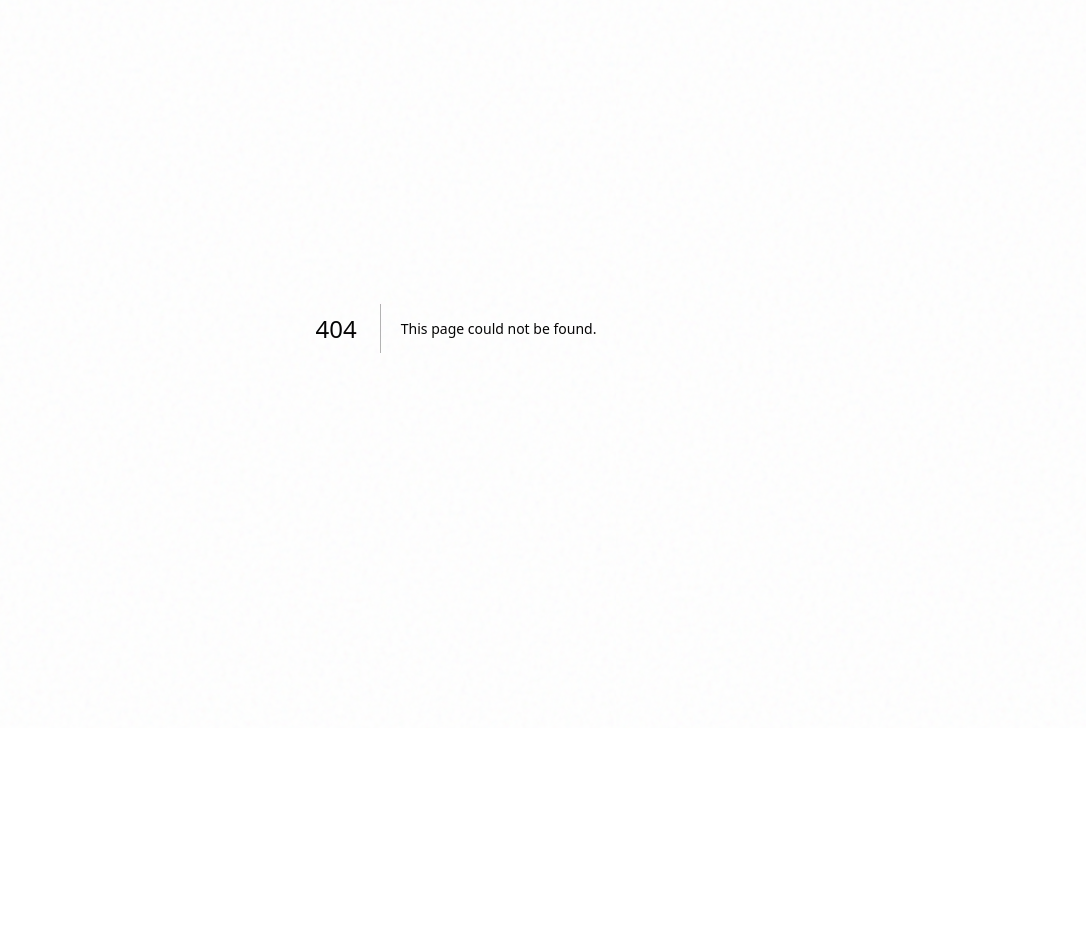
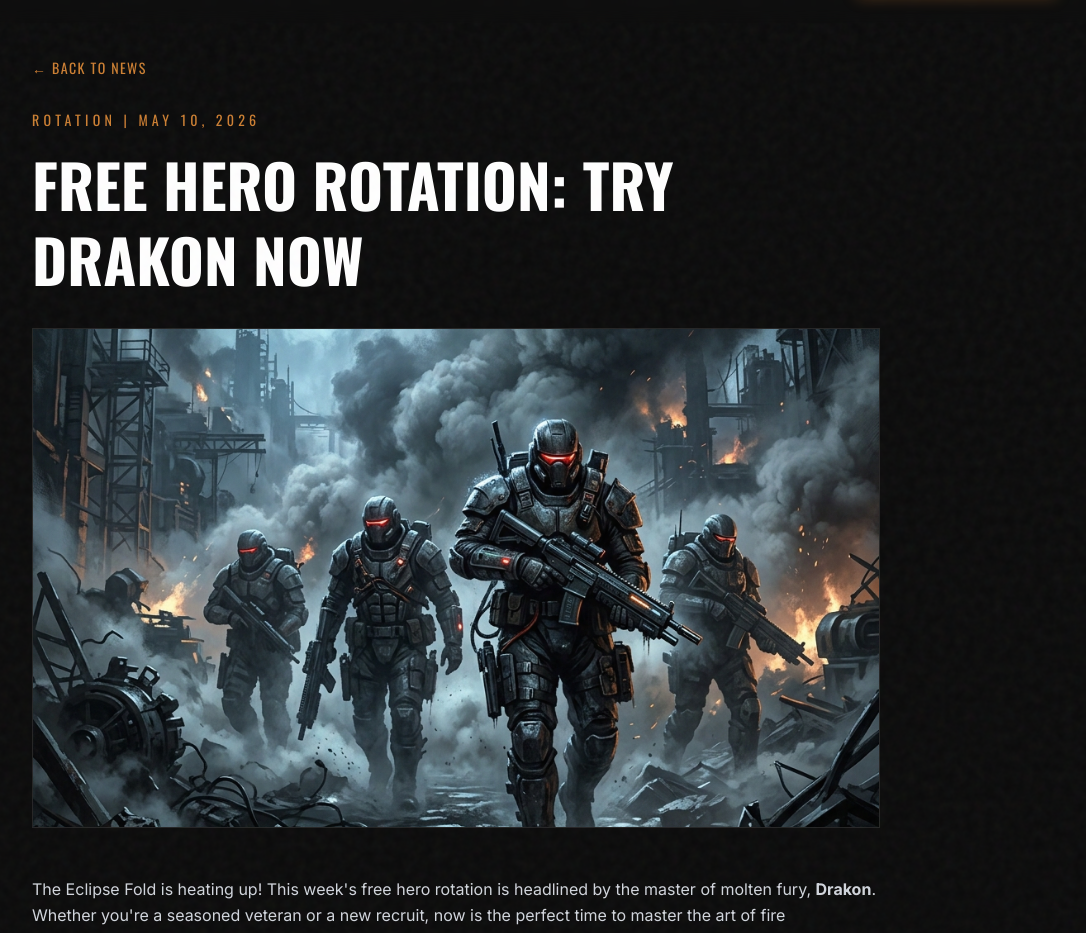
Before and after one commit to mutlukurt/nightfall-arena, a Next.js app: page /news/1 in a window 1280 px wide. Before the commit this address had no page. Shown: the part 72-1005 px from the top of the page, without its empty margins (184-1270 px from the left). Before the commit the page ends 800 px from the top, so only its background shows below. Built offline with nearby package versions, Linux system fonts and the light colour scheme.

Commit message:
feat: Implement dynamic news article pages with detailed content and linking

```diff
--- /dev/null
+++ b/src/app/news/[id]/page.tsx
@@ -0,0 +1,133 @@
+import React from "react";
+import Image from "next/image";
+import Link from "next/link";
+import { Navbar } from "@/components/Navbar";
+import { Footer } from "@/components/Footer";
+import { Button } from "@/components/Button";
+import { notFound } from "next/navigation";
+
+const allNews = [
+  {
+    id: "1",
+    title: "FREE HERO ROTATION: TRY DRAKON NOW",
+    category: "ROTATION",
+    date: "MAY 10, 2026",
+    description: "This week’s free hero rotation brings new champions into the arena. Master the flame with Drakon.",
+    image: "/images/news-featured-warriors.png",
+    content: `
+      <p>The Eclipse Fold is heating up! This week's free hero rotation is headlined by the master of molten fury, <strong>Drakon</strong>. Whether you're a seasoned veteran or a new recruit, now is the perfect time to master the art of fire manipulation.</p>
+
+      <h3>THIS WEEK'S LINEUP</h3>
+      <ul>
+        <li><strong>DRAKON (MAGE):</strong> High area-of-effect damage and zone control.</li>
+        <li><strong>LIRA (SUPPORT):</strong> Unrivaled protection and celestial healing.</li>
+        <li><strong>RONIN (WARRIOR):</strong> Frontline dominance and precision strikes.</li>
+      </ul>
+
+      <p>Drakon's passive ability, <em>Volcanic Heart</em>, allows him to deal bonus magic damage to burning enemies. Pair him with heroes who can lock down targets to maximize his destructive potential.</p>
+
+      <p>Log in now and take these champions for a spin in the arena. The rotation resets every Monday at 00:00 UTC.</p>
+    `
+  },
+  {
+    id: "2",
+    title: "WATCH NOW: ARENA CUP FINALS",
+    category: "ESPORTS",
+    date: "MAY 08, 2026",
+    image: "/images/news-cup.png",
+    content: `
+      <p>The most anticipated event of the season has concluded! The <strong>Arena Cup Finals</strong> saw the world's best teams compete for a share of the $500,000 prize pool and the eternal glory of the Solar Trophy.</p>
+
+      <h3>CHAMPIONSHIP RECAP</h3>
+      <p>Team <strong>Shadow</strong> emerged victorious after a grueling five-game series against <strong>The Ember Guard</strong>. The final match came down to a spectacular Void Devourer steal by Shadow's jungler, which allowed them to push through the mid-lane and shatter the enemy nexus.</p>
+
+      <p>MVP honors were awarded to <em>Vex_Master</em> for their incredible performance on Vexa, maintaining a perfect KDA throughout the final three games.</p>
+
+      <p>Missed the action? You can watch the full VOD on our YouTube channel or check out the highlight reel in the Community Hub.</p>
+    `
+  },
+  {
+    id: "3",
+    title: "EMBER ROGUE SKIN REVEALED",
+    category: "SKINS",
+    date: "MAY 05, 2026",
+    image: "/images/news-skin.png",
+    content: `
+      <p>Nyx has never looked more lethal. We are proud to unveil the <strong>Ember Rogue</strong> legendary skin, the latest addition to the Infernal collection.</p>
+
+      <h3>SKIN HIGHLIGHTS</h3>
+      <ul>
+        <li><strong>Custom Animations:</strong> Brand new movement and attack animations that flow like liquid fire.</li>
+        <li><strong>Visual Effects:</strong> All of Nyx's abilities now feature glowing ember particles and smoke trails.</li>
+        <li><strong>Unique Voiceover:</strong> Over 100 new lines of dialogue reflecting Nyx's new fiery persona.</li>
+        <li><strong>Legendary Recall:</strong> Nyx vanishes into a pillar of flame, leaving nothing but ash behind.</li>
+      </ul>
+
+      <p>The Ember Rogue skin is now available in the in-game shop for 1825 Solar Shards. Purchase it within the first 48 hours to unlock the exclusive "Ashen Blade" summoner icon!</p>
+    `
+  }
+];
+
+export async function generateStaticParams() {
+  return allNews.map((news) => ({
+    id: news.id,
+  }));
+}
+
+export default async function NewsArticlePage({ params }: { params: Promise<{ id: string }> }) {
+  const { id } = await params;
+  const article = allNews.find((a) => a.id === id);
+
+  if (!article) {
+    notFound();
+  }
+
+  return (
+    <main className="min-h-screen bg-charcoal">
+      <Navbar />
+
+      <article className="pt-32 pb-24">
+        <div className="container mx-auto px-6 max-w-4xl">
+          <Link href="/news" className="text-bronze font-oswald text-sm tracking-widest mb-8 inline-block hover:translate-x-[-8px] transition-transform">
+            ← BACK TO NEWS
+          </Link>
+
+          <header className="mb-12">
+            <span className="text-bronze font-oswald text-sm tracking-[0.3em] mb-4 block">
+              {article.category} | {article.date}
+            </span>
+            <h1 className="text-4xl md:text-6xl font-oswald font-bold text-white mb-8 leading-tight">
+              {article.title}
+            </h1>
+            <div className="relative h-[400px] md:h-[500px] border border-white/10">
+              <Image
+                src={article.image}
+                alt={article.title}
+                fill
+                className="object-cover"
+              />
+            </div>
+          </header>
+
+          <div
+            className="prose prose-invert prose-bronze max-w-none font-inter text-gray-300 leading-relaxed
+              prose-h3:text-white prose-h3:font-oswald prose-h3:text-2xl prose-h3:mt-12 prose-h3:mb-6
+              prose-p:mb-6 prose-strong:text-bronze prose-li:mb-2 prose-ul:mb-8"
+            dangerouslySetInnerHTML={{ __html: article.content }}
+          />
+
+          <footer className="mt-20 pt-10 border-t border-white/5">
+            <h3 className="text-xl font-oswald font-bold text-white mb-6">SHARE THIS ARTICLE</h3>
+            <div className="flex gap-4">
+              <Button variant="outline" className="px-6 py-2">X / TWITTER</Button>
+              <Button variant="outline" className="px-6 py-2">FACEBOOK</Button>
+              <Button variant="outline" className="px-6 py-2">COPY LINK</Button>
+            </div>
+          </footer>
+        </div>
+      </article>
+
+      <Footer />
+    </main>
+  );
+}
--- a/src/app/news/page.tsx
+++ b/src/app/news/page.tsx
@@ -4,10 +4,10 @@ import { Navbar } from "@/components/Navbar";
 import { Footer } from "@/components/Footer";
 import { SectionTitle } from "@/components/SectionTitle";
 import { Button } from "@/components/Button";
-
+import Link from "next/link";
 const allNews = [
   {
-    id: 1,
+    id: "1",
     title: "FREE HERO ROTATION: TRY DRAKON NOW",
     category: "ROTATION",
     date: "MAY 10, 2026",
@@ -16,35 +16,35 @@ const allNews = [
     featured: true,
   },
   {
-    id: 2,
+    id: "2",
     title: "WATCH NOW: ARENA CUP FINALS",
     category: "ESPORTS",
     date: "MAY 08, 2026",
     image: "/images/news-cup.png",
   },
   {
-    id: 3,
+    id: "3",
     title: "EMBER ROGUE SKIN REVEALED",
     category: "SKINS",
     date: "MAY 05, 2026",
     image: "/images/news-skin.png",
   },
   {
-    id: 4,
+    id: "4",
     title: "PATCH 1.4 NOTES: BALANCE CHANGES",
     category: "UPDATES",
     date: "MAY 01, 2026",
     image: "/images/preview.png",
   },
   {
-    id: 5,
+    id: "5",
     title: "THE LORE OF THE TEMPLE OF ASH",
     category: "LORE",
     date: "APR 28, 2026",
     image: "/images/game-lore.png",
   },
   {
-    id: 6,
+    id: "6",
     title: "COMMUNITY SPOTLIGHT: FAN ART #24",
     category: "COMMUNITY",
     date: "APR 25, 2026",
@@ -64,8 +64,7 @@ export default function NewsPage() {
             subtitle="Stay updated with the latest news, patch notes, and esports events."
           />
 
-          {/* Featured News */}
-          <div className="mt-12 mb-20 group cursor-pointer">
+          <Link href={`/news/${allNews[0].id}`} className="mt-12 mb-20 group cursor-pointer block">
             <div className="relative h-[500px] overflow-hidden border border-white/10 group-hover:border-bronze/50 transition-colors">
               <Image
                 src={allNews[0].image}
@@ -87,12 +86,12 @@ export default function NewsPage() {
                 <Button variant="primary">READ ARTICLE</Button>
               </div>
             </div>
-          </div>
+          </Link>
 
           {/* News Grid */}
           <div className="grid grid-cols-1 md:grid-cols-2 lg:grid-cols-3 gap-12">
             {allNews.slice(1).map((item) => (
-              <div key={item.id} className="group cursor-pointer">
+              <Link key={item.id} href={`/news/${item.id}`} className="group cursor-pointer block">
                 <div className="relative h-[250px] overflow-hidden border border-white/10 group-hover:border-bronze/50 transition-colors mb-6">
                   <Image
                     src={item.image}
@@ -109,7 +108,7 @@ export default function NewsPage() {
                 <h3 className="text-2xl font-oswald font-bold text-white group-hover:text-bronze transition-colors leading-tight">
                   {item.title}
                 </h3>
-              </div>
+              </Link>
             ))}
           </div>
 
--- a/src/components/NewsSection.tsx
+++ b/src/components/NewsSection.tsx
@@ -6,7 +6,7 @@ import { Button } from "./Button";
 
 const newsItems = [
   {
-    id: 1,
+    id: "1",
     title: "FREE HERO ROTATION: TRY DRAKON NOW",
     category: "ROTATION",
     date: "MAY 10, 2026",
@@ -15,14 +15,14 @@ const newsItems = [
     featured: true,
   },
   {
-    id: 2,
+    id: "2",
     title: "WATCH NOW: ARENA CUP FINALS",
     category: "ESPORTS",
     date: "MAY 08, 2026",
     image: "/images/news-cup.png",
   },
   {
-    id: 3,
+    id: "3",
     title: "EMBER ROGUE SKIN REVEALED",
     category: "SKINS",
     date: "MAY 05, 2026",
@@ -50,8 +50,7 @@ export const NewsSection = () => {
         </div>
 
         <div className="grid grid-cols-1 md:grid-cols-2 lg:grid-cols-4 gap-8">
-          {/* Featured Card */}
-          <div className="lg:col-span-2 group cursor-pointer">
+          <Link href={`/news/${newsItems[0].id}`} className="lg:col-span-2 group cursor-pointer block">
             <div className="relative h-[400px] overflow-hidden border border-white/10 group-hover:border-bronze/50 transition-colors">
               <Image
                 src={newsItems[0].image}
@@ -75,12 +74,12 @@ export const NewsSection = () => {
                 </span>
               </div>
             </div>
-          </div>
+          </Link>
 
           {/* Middle Column */}
           <div className="flex flex-col gap-8">
             {newsItems.slice(1).map((item) => (
-              <div key={item.id} className="group cursor-pointer">
+              <Link key={item.id} href={`/news/${item.id}`} className="group cursor-pointer block">
                 <div className="relative h-[184px] overflow-hidden border border-white/10 group-hover:border-bronze/50 transition-colors mb-4">
                   <Image
                     src={item.image}
@@ -96,7 +95,7 @@ export const NewsSection = () => {
                 <h4 className="text-lg font-oswald font-bold text-white group-hover:text-bronze transition-colors">
                   {item.title}
                 </h4>
-              </div>
+              </Link>
             ))}
           </div>
 
```
